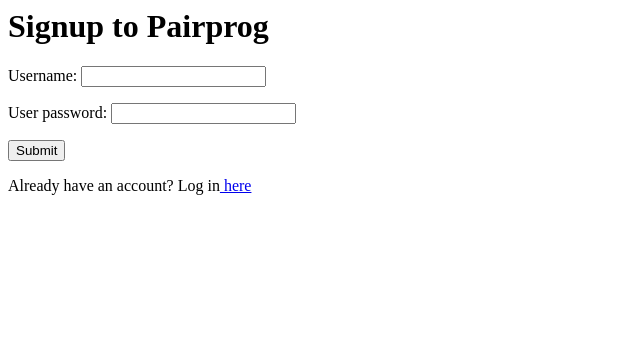
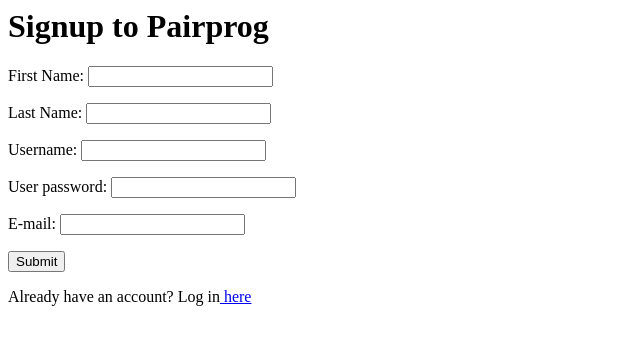
Before and after one commit to maxwellicharia/bc-14-pairprog, a Flask app: template app/templates/signup.html in a window 1280 px wide. Shown: the top 345 px of the page, without its empty margins (0-640 px from the left). Run offline with Flask 2, Linux system fonts and the light colour scheme; the template is opened without the code that fills it, so the values that code supplies are empty.

Commit message:
Update basic fields

```diff
--- a/app/templates/signup.html
+++ b/app/templates/signup.html
@@ -1,11 +1,20 @@
     <h1>Signup to Pairprog</h1>
 
     <form method="post" action="{{ url_for('signup') }}">
+        <p><label>First Name:</label>
+        <input type="text" name="firstname" required="Fill the field"></p>
 
-        <p><label>Username:</label> <input type="text" name="username" required></p>
+        <p><label>Last Name:</label>
+        <input type="text" name="lastname" required="Compulsory field"></p>
 
-  		User password:
-        <input type="password" name="password">
+        <p><label>Username:</label>
+        <input type="text" name="username" required="Compulsory field"></p>
+
+  		<p><label>User password:</label>
+        <input type="password" name="password" required="Field is a must"></p>
+
+        <p><label>E-mail:</label>
+  		<input type="email" name="email" required="Fill the field"></p>
 
         <p><button type="submit">Submit</button></p>
 
```
